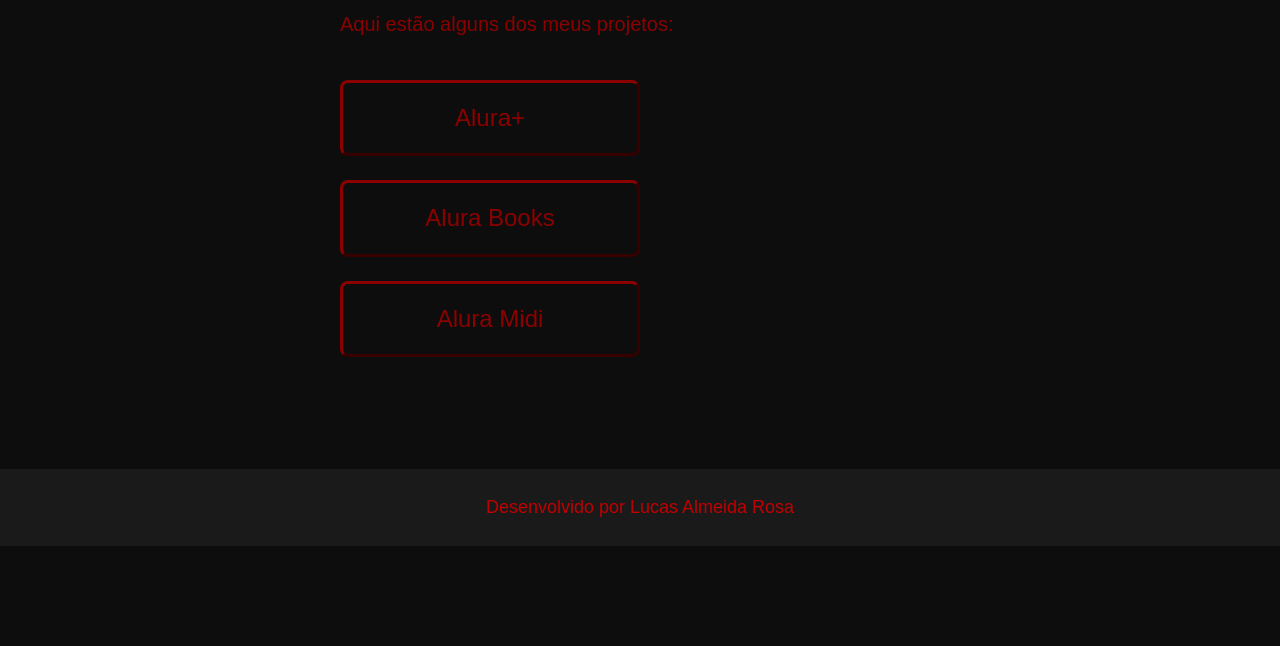
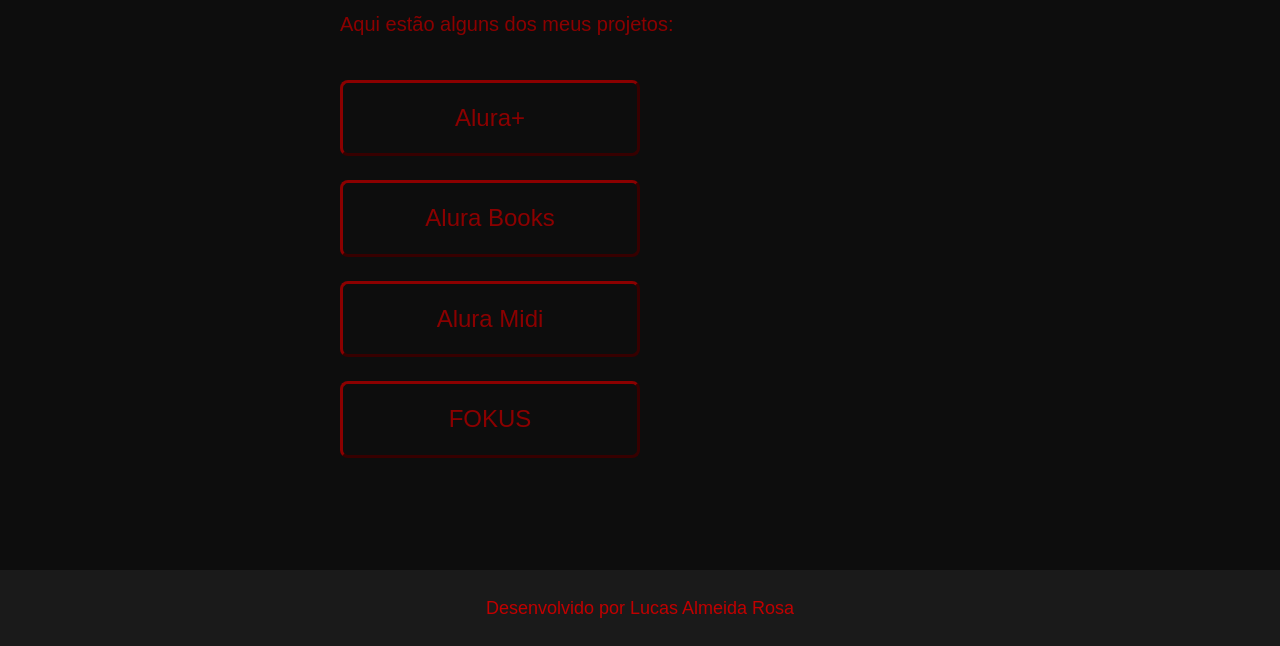
Before and after one commit to VonPink/portfolio, a plain HTML site: page projetos.html in a window 1280 px wide. Shown: the part 240-886 px from the top of the page. Before the commit the page ends 800 px from the top, so only its background shows below. Drawn offline with Linux system fonts and the light colour scheme; a web font is replaced by a local one.

Commit message:
Add FOKUS project link to projetos.html
Added a new project link for FOKUS.

```diff
--- a/projetos.html
+++ b/projetos.html
@@ -25,6 +25,7 @@
             <a class="conteudo__botoes__link" href="https://aluraplus-two-opal.vercel.app/">Alura+</a>
             <a class="conteudo__botoes__link" href="https://alura-books-six-lyart.vercel.app/">Alura Books</a>
             <a class="conteudo__botoes__link" href="https://alura-midi-gold-psi.vercel.app/">Alura Midi</a>
+            <a class="conteudo__botoes__link" href="http://fokus-rho-gilt.vercel.app">FOKUS</a>
         </section>
     </main>
 
@@ -32,5 +33,4 @@
         <p>Desenvolvido por Lucas Almeida Rosa</p>
     </footer>
 </body>
-
 </html>
```
